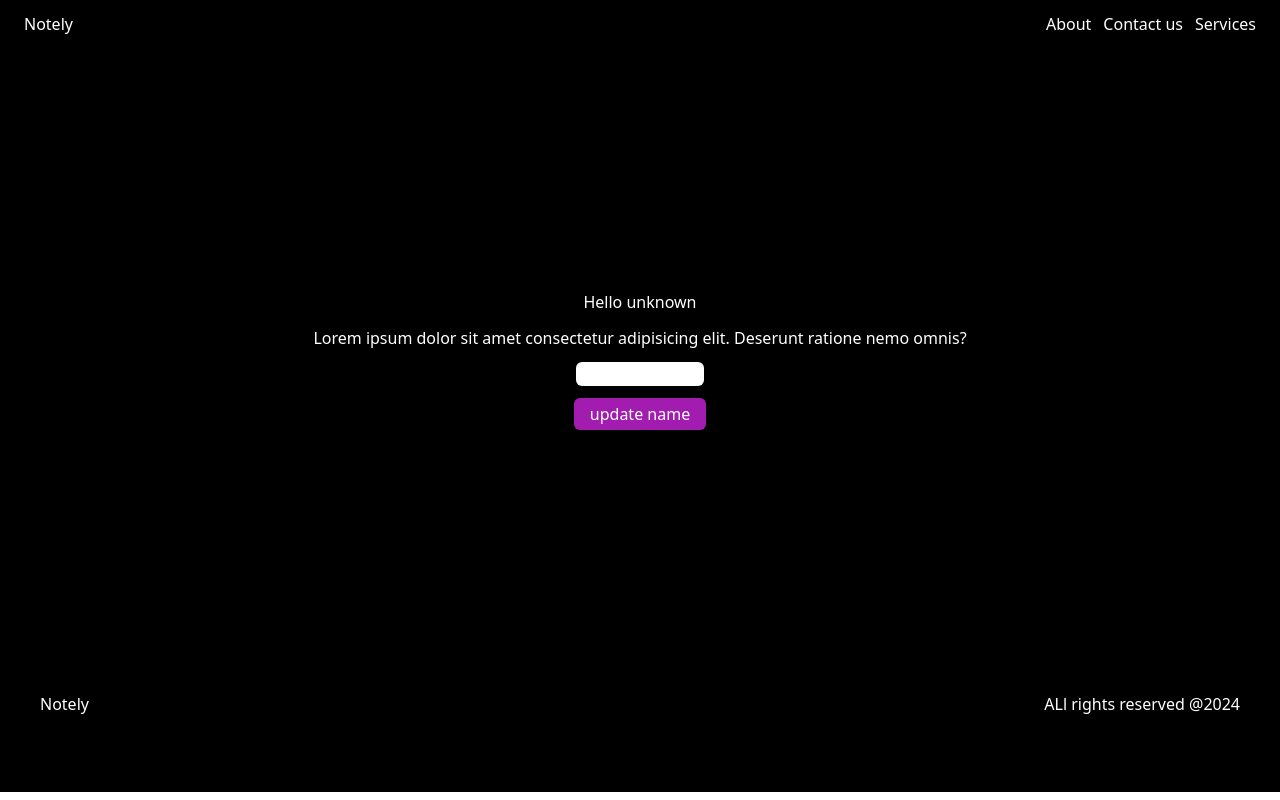
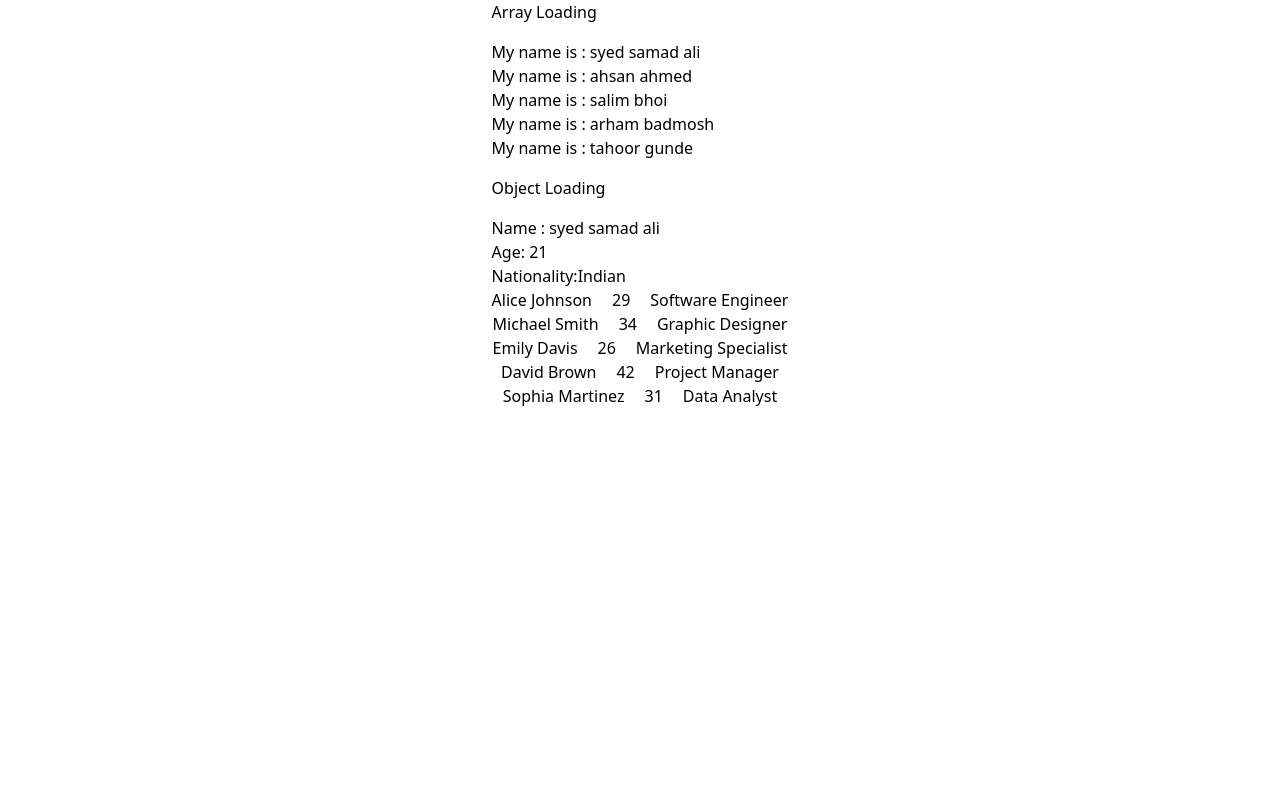
Before and after one commit to Samadali123/Reactjs--Topics, a React (Vite) app: page / in a window 1280 px wide. Built offline with nearby package versions, Linux system fonts and the light colour scheme.

Commit message:
Learn about conditiona rendering and load of arrays, objects and array of objects in React

```diff
--- a/src/App.jsx
+++ b/src/App.jsx
@@ -1,18 +1,48 @@
-import React from 'react'
+import React, { useState } from 'react'
 import Navbar from "./components/navbar"
 import Content from './components/content'
 import Footer from "./components/footer"
+import Card from "./components/card"
+import Conditional from './components/conditional'
+import Users from './components/users'
 
 
 
 const App = () => {
+  const  [age1, setage1] = useState(0);
+  const  [age2, setage2] = useState(0);
+  const  [age3, setage3] = useState(0);
+  const  [age4, setage4] = useState(0);
+  const  [age5, setage5] = useState(0);
+
+  let age = 15;
+
+
   return (
     <>
-      <Navbar/>
-      <Content/>
-      <Footer/>
+     <div className='w-[100vw] flex flex-col items-center justify-center '>
+
+      <Users/>
+
+
+{/*
+      <h1>Conitional rendering in react js</h1>
+      <Conditional  age={age} /> */}
+
+{/*
+     <Card  name="Ahsan Ahemd" age={age1} setage={setage1} image="https://images.unsplash.com/photo-1715412406818-48241c841c9e?q=80&w=1887&auto=format&fit=crop&ixlib=rb-4.0.3&ixid=M3wxMjA3fDB8MHxwaG90by1wYWdlfHx8fGVufDB8fHx8fA%3D%3D" />
+      <Card  name="syed samad ali" age={age2} setage={setage2} image="https://images.unsplash.com/photo-1500648767791-00dcc994a43e?q=80&w=1887&auto=format&fit=crop&ixlib=rb-4.0.3&ixid=M3wxMjA3fDB8MHxwaG90by1wYWdlfHx8fGVufDB8fHx8fA%3D%3D" />
+      <Card  name="Arham ali" age={age3} setage={setage3} image="https://images.unsplash.com/photo-1507003211169-0a1dd7228f2d?q=80&w=1887&auto=format&fit=crop&ixlib=rb-4.0.3&ixid=M3wxMjA3fDB8MHxwaG90by1wYWdlfHx8fGVufDB8fHx8fA%3D%3D" />
+      <Card  name="salim khan" age={age4} setage={setage4} image="https://images.unsplash.com/photo-1522075469751-3a6694fb2f61?q=80&w=1780&auto=format&fit=crop&ixlib=rb-4.0.3&ixid=M3wxMjA3fDB8MHxwaG90by1wYWdlfHx8fGVufDB8fHx8fA%3D%3D" />
+       */}
+
+
+     </div>
     </>
   )
 }
 
+
+
+
 export default App
--- /dev/null
+++ b/src/components/button.jsx
@@ -0,0 +1,17 @@
+import React from 'react'
+
+
+const button = ({name, age, setage}) => {
+
+    const editage = ()=>{
+          setage(21)
+    }
+
+  return (
+    <>
+    <button onClick={editage} className='px-3 py-1 bg-red-600 rounded-3xl text-white'>edit age</button>
+    </>
+  )
+}
+
+export default button
--- /dev/null
+++ b/src/components/card.jsx
@@ -0,0 +1,36 @@
+import React, { useState } from 'react'
+import Button from '../components/button'
+
+
+const card = ({name, age, image, setage}) => {
+
+  return (
+    <>
+     <div className='mx-5 my-6 w-48 h-60 rounded-xl bg-zinc-600 text-white '>
+     <div className='w-48  h-40 bg-red-600 text-white rounded-md relative '>
+       <img className='w-full h-full object-cover rounded-md' src={image} alt="" />
+    </div>
+
+     <div className="dets px-3 py-3">
+     <h3>{name}</h3>
+    <p>{age}</p>
+    <input className='px-2 py-1 w-20 rounded-md text-black' type="text" placeholder='Enter your age' />
+    <Button name={name} age={age} setage={setage} />
+     </div>
+
+     </div>
+
+    </>
+  )
+}
+
+
+
+card.defaultProps = {
+     name : "unkwnown user",
+     age: 0,
+     image : "https://th.bing.com/th/id/OIP.2wRpI007gG7aZqFRrBmGRwHaFP?w=860&h=609&rs=1&pid=ImgDetMain",
+
+}
+
+export default card
--- /dev/null
+++ b/src/components/conditional.jsx
@@ -0,0 +1,12 @@
+import React from 'react'
+
+const Conditional = ({age}) => {
+  return (
+    <div>
+       {age>= 18? <h3>Welcome to profile</h3>:<h3>Soory , you have not logged in</h3>}
+
+    </div>
+  )
+}
+
+export default Conditional
--- /dev/null
+++ b/src/components/users.jsx
@@ -0,0 +1,73 @@
+import React from 'react'
+
+const names = ["syed samad ali", "ahsan ahmed", "salim bhoi", "arham badmosh", "tahoor gunde"];
+const UsersObject =  {name:"syed samad ali", age:21, Nationality: "Indian"}
+
+const UsersIdentity =  <p>Name : {UsersObject.name} <br />
+ Age: {UsersObject.age} <br />
+ Nationality:{UsersObject.Nationality}
+</p>
+
+
+const TotalUsers  =  [
+    {
+      "name": "Alice Johnson",
+      "age": 29,
+      "profession": "Software Engineer"
+    },
+    {
+      "name": "Michael Smith",
+      "age": 34,
+      "profession": "Graphic Designer"
+    },
+    {
+      "name": "Emily Davis",
+      "age": 26,
+      "profession": "Marketing Specialist"
+    },
+    {
+      "name": "David Brown",
+      "age": 42,
+      "profession": "Project Manager"
+    },
+    {
+      "name": "Sophia Martinez",
+      "age": 31,
+      "profession": "Data Analyst"
+    }
+  ]
+
+
+
+const Users = () => {
+  return (
+    <div>
+        <h1 className='mb-4'>Array Loading</h1>
+    {names.map((elem, index)=> <ul><li> My name is : {elem}</li></ul>)}
+
+<h1 className='mb-4 mt-4'>Object Loading</h1>
+    {UsersIdentity}
+
+
+
+
+    {/* <h1 className='mb-4 mt-4'>Total Users</h1>
+      {TotalUsers.map((user, index) => (
+        <div className='w-full flex gap-4 mb-4  ' key={index}>
+          <h1>{user.name}</h1>
+          <h2>{user.age}</h2>
+          <h3>{user.profession}</h3>
+        </div>
+      ))} */}
+
+
+
+     {TotalUsers.map((elem, index)=> (<div className='w-full flex justify-center gap-5' key={index}> <h1>{elem.name}</h1>  <h2>{elem.age}</h2>  <h3>{elem.profession}</h3> </div>))}
+
+    </div>
+
+
+  )
+}
+
+export default Users
```
